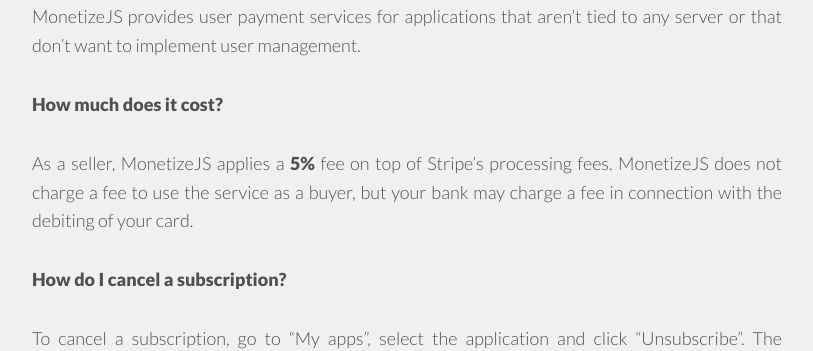
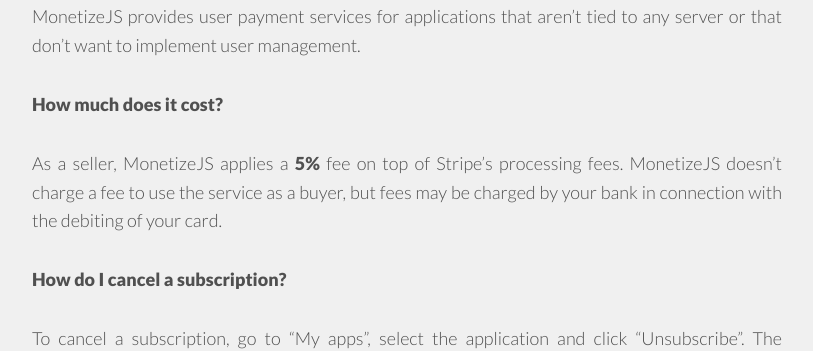
Before and after one commit to monetizejs/monetizejs.github.io, a Jekyll site: the page built from faq/index.html, in a window 1280 px wide. Shown: the part 320-671 px from the top of the page, without its empty margins (248-1061 px from the left). Built offline with Jekyll 4.4.1, drawn with Linux system fonts in a browser that asks for light colours; nearby versions of some CDN libraries.

Commit message:
Published with https://stackedit.io/

```diff
--- a/faq/index.html
+++ b/faq/index.html
@@ -12,7 +12,7 @@
 
 <p><strong>How much does it cost?</strong></p>
 
-<p>As a seller, MonetizeJS applies a <strong>5%</strong> fee on top of Stripe’s processing fees. MonetizeJS does not charge a fee to use the service as a buyer, but your bank may charge a fee in connection with the debiting of your card.</p>
+<p>As a seller, MonetizeJS applies a <strong>5%</strong> fee on top of Stripe’s processing fees. MonetizeJS doesn’t charge a fee to use the service as a buyer, but fees may be charged by your bank in connection with the debiting of your card.</p>
 
 <p><strong>How do I cancel a subscription?</strong></p>
 
```
